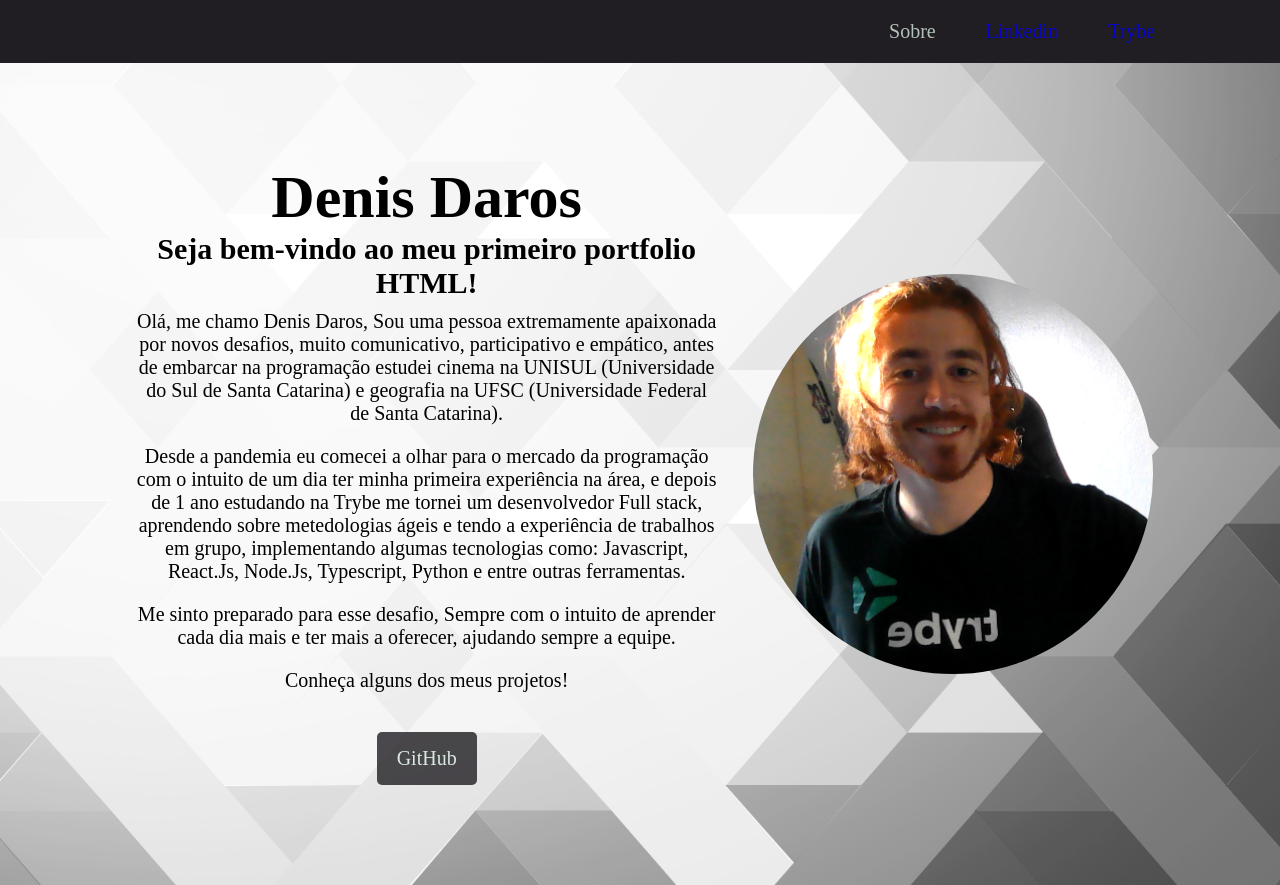
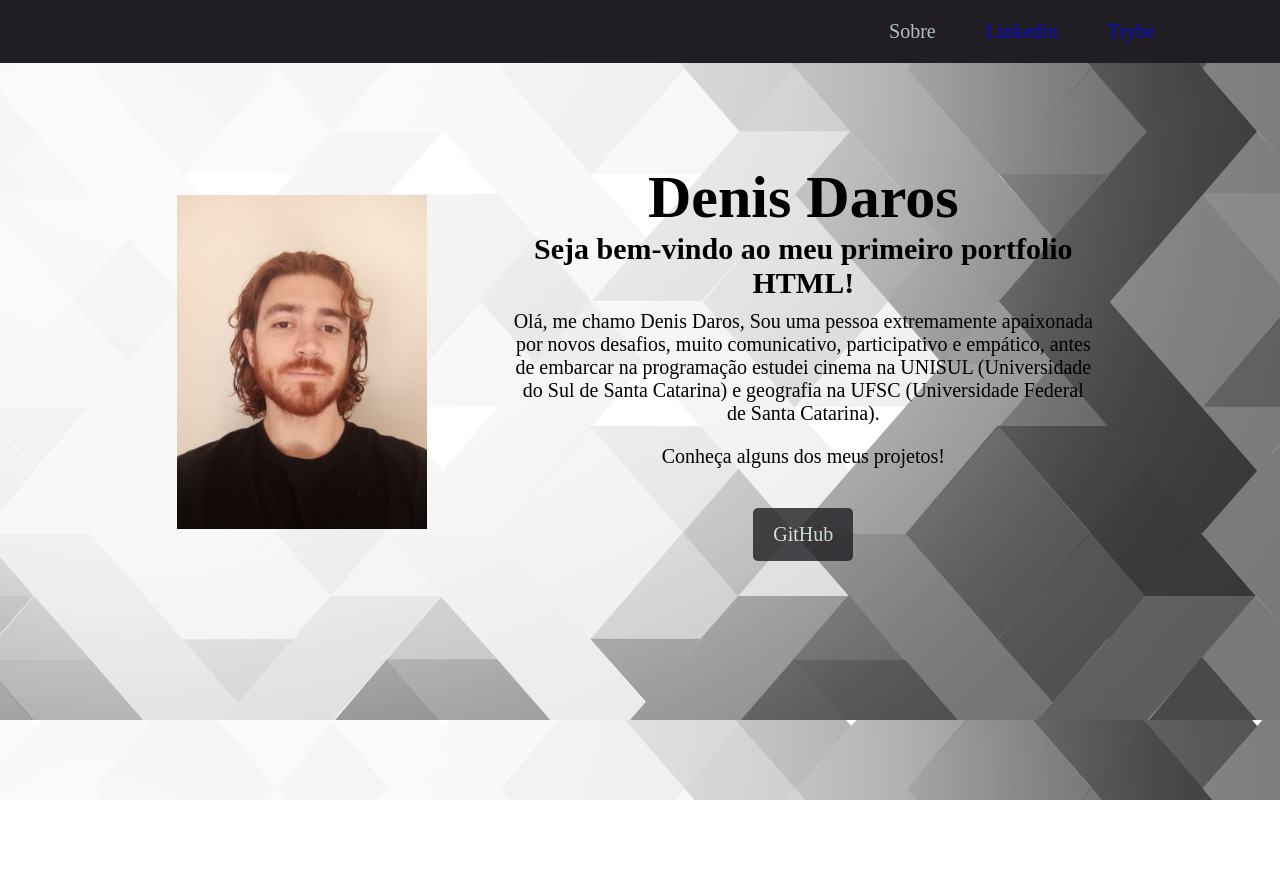
Before and after one commit to DenisDaros/DenisDaros.github.io, a plain HTML site: page index.html in a window 1280 px wide. After the commit the page ends 800 px from the top, so only its background shows below. Drawn offline with Linux system fonts and the light colour scheme.

Commit message:
atualizando foto

```diff
--- a/index.html
+++ b/index.html
@@ -18,24 +18,19 @@
         </nav>
     </header>
     <section class="perfil">
+        <div class="caixa-imagem">
+            <img class="IMG" src="WhatsApp Image 2023-05-01 at 12.33.15 (1).jpeg">
+        </div>
         <div class="bio">
             <h1>Denis Daros</h1>
             <h3>Seja bem-vindo ao meu primeiro portfolio HTML!</h3>
 
             <p> Olá, me chamo Denis Daros, Sou uma pessoa extremamente apaixonada por novos desafios, muito comunicativo, participativo e empático, antes de embarcar na programação estudei cinema na UNISUL (Universidade do Sul de Santa Catarina) e geografia na UFSC (Universidade Federal de Santa Catarina).</p>
-
-            <p> Desde a pandemia eu comecei a olhar para o mercado da programação com o intuito de um dia ter minha primeira experiência na área, e depois de 1 ano estudando na Trybe me tornei um desenvolvedor Full stack, aprendendo sobre metedologias ágeis e tendo a experiência de trabalhos em grupo, implementando algumas tecnologias como: Javascript, React.Js, Node.Js, Typescript, Python e entre outras ferramentas.</p>
-
-            <p> Me sinto preparado para esse desafio, Sempre com o intuito de aprender cada dia mais e ter mais a oferecer, ajudando sempre a equipe.</p>
-
             <p>Conheça alguns dos meus projetos!</p>
             <a class="btn" href="https://github.com/DenisDaros" target="_blank"><span>GitHub</span></a>
-        </div>
-        <div class="caixa-imagem">
-            <img class="IMG" src="Denis de 2023-05-17 16-38-08.png">
+
         </div>
     </section>
-
 </body>
 
 </html>
--- a/style.css
+++ b/style.css
@@ -65,13 +65,15 @@ span {
     font-size: 20px;
 }
 .IMG {
-    width: 400px;
-    border-radius: 100%;
+    width: 250px;
+    /* border-radius: 200px; */
 }
 .caixa-imagem {
     display: flex;
     flex-direction: column;
     justify-content:space-evenly;
+    max-width: 100%; /* Garante que a largura da imagem não ultrapasse a largura do contêiner */
+    height: auto;   /* Mantém a proporção da imagem ao ajustar a largura */
 }
 .perfil {
     display: flex;
```
Also changed, not shown: Denis de 2023-05-17 16-38-08.png (deleted), WhatsApp Image 2023-05-01 at 12.33.15 (1).jpeg (added).
